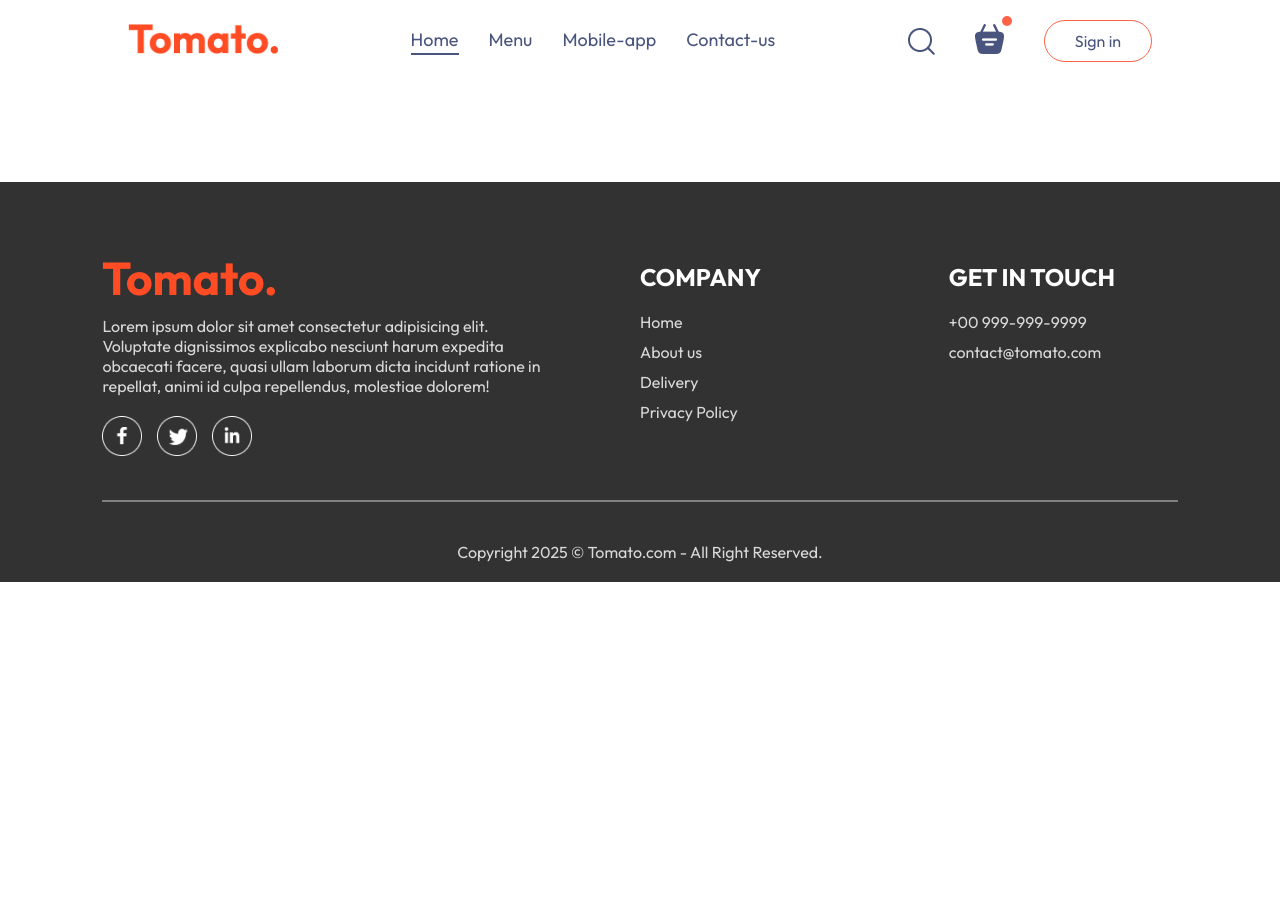
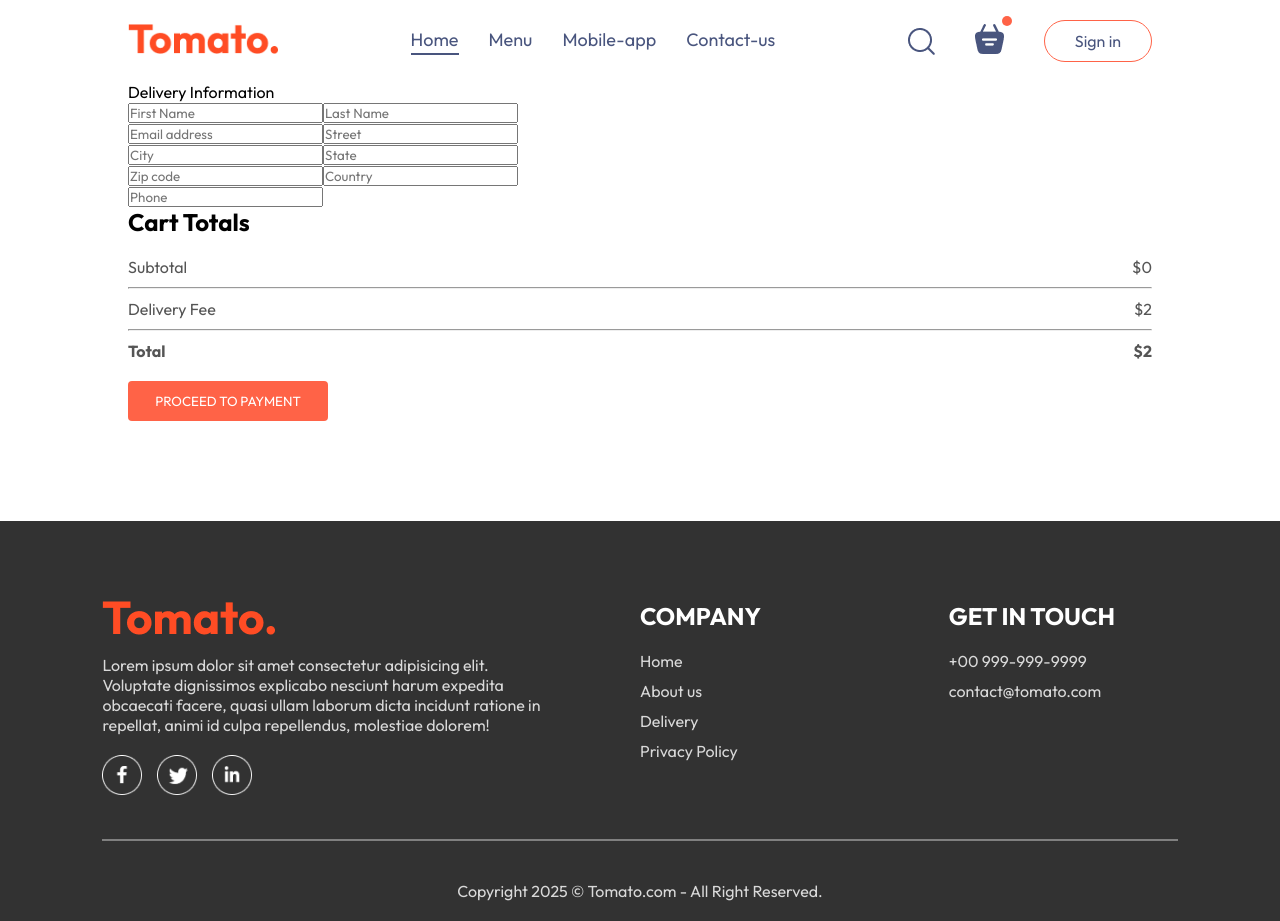
Before and after one commit to Pratyush-Panda-2006/Projects, a React (Vite) app in the folder foodapp/: page /PlaceOrder in a window 1280 px wide. Before the commit the page ends 800 px from the top, so only its background shows below. Built offline with nearby package versions, Linux system fonts and the light colour scheme.

Commit message:
feat(foodapp/Order): implemented place order page with delivery info form and total calculation

```diff
--- a/foodapp/src/Pages/Cart/Cart.jsx
+++ b/foodapp/src/Pages/Cart/Cart.jsx
@@ -1,9 +1,11 @@
 import React, { useContext } from "react";
 import { StoreContext } from "../../Context/StoreContext";
+import { useNavigate } from "react-router-dom";
 import "./Cart.css";
 
 const Cart = () => {
   const { cartItems, food_list, removeFromCart, getTotalCartAmount } = useContext(StoreContext);
+  const navigate = useNavigate();
 
   return (
     <div className="cart">
@@ -44,20 +46,20 @@
           <div>
             <div className="cart-total-details">
               <p>Subtotal</p>
-              <p>{getTotalCartAmount()}</p>
+              <p>${getTotalCartAmount()}</p>
             </div>
             <hr />
             <div className="cart-total-details">
               <p>Delivery Fee</p>
-              <p>{2}</p>
+              <p>${2}</p>
             </div>
             <hr />
             <div className="cart-total-details">
               <b>Total</b>
-              <b>{getTotalCartAmount()+2}</b>
+              <b>${getTotalCartAmount()+2}</b>
             </div>
           </div>
-          <button>PROCEED TO CHECKOUT</button>
+          <button onClick={()=>navigate("/order")}>PROCEED TO CHECKOUT</button>
         </div>
         <div className="cart-promocode">
           <p>If you have a promo code, Enter it here</p>
--- a/foodapp/src/Pages/PlaceOrder/PlaceOrder.jsx
+++ b/foodapp/src/Pages/PlaceOrder/PlaceOrder.jsx
@@ -1,12 +1,56 @@
-import React from 'react'
+import React, { useContext } from "react";
+import { StoreContext } from "../../Context/StoreContext";
 import "./PlaceOrder.css"
 
 const PlaceOrder = () => {
+
+  const { getTotalCartAmount } = useContext(StoreContext);
+
   return (
-    <div>
+    <form className="place-order">
+      <div className="place-order-left">
+        <p className="title">Delivery Information</p>
+        <div className="multi-fields">
+          <input type="text" placeholder="First Name" />
+          <input type="text" placeholder="Last Name" />
+        </div>
+        <input type="email" placeholder="Email address" />
+        <input type="text" placeholder="Street" />
+        <div className="multi-fields">
+          <input type="text" placeholder="City" />
+          <input type="text" placeholder="State" />
+        </div>
+        <div className="multi-fields">
+          <input type="text" placeholder="Zip code" />
+          <input type="text" placeholder="Country" />
+        </div>
+        <input type="text" placeholder="Phone" />
+      </div>
 
-    </div>
-  )
-}
+      <div className="place-order-right">
+        <div className="cart-total">
+          <h2>Cart Totals</h2>
+          <div>
+            <div className="cart-total-details">
+              <p>Subtotal</p>
+              <p>${getTotalCartAmount()}</p>
+            </div>
+            <hr />
+            <div className="cart-total-details">
+              <p>Delivery Fee</p>
+              <p>${2}</p>
+            </div>
+            <hr />
+            <div className="cart-total-details">
+              <b>Total</b>
+              <b>${getTotalCartAmount() + 2}</b>
+            </div>
+          </div>
+          <button>PROCEED TO PAYMENT</button>
+        </div>
+      </div>
+    </form>
+  );
+};
 
-export default PlaceOrder
+export default PlaceOrder;
```
